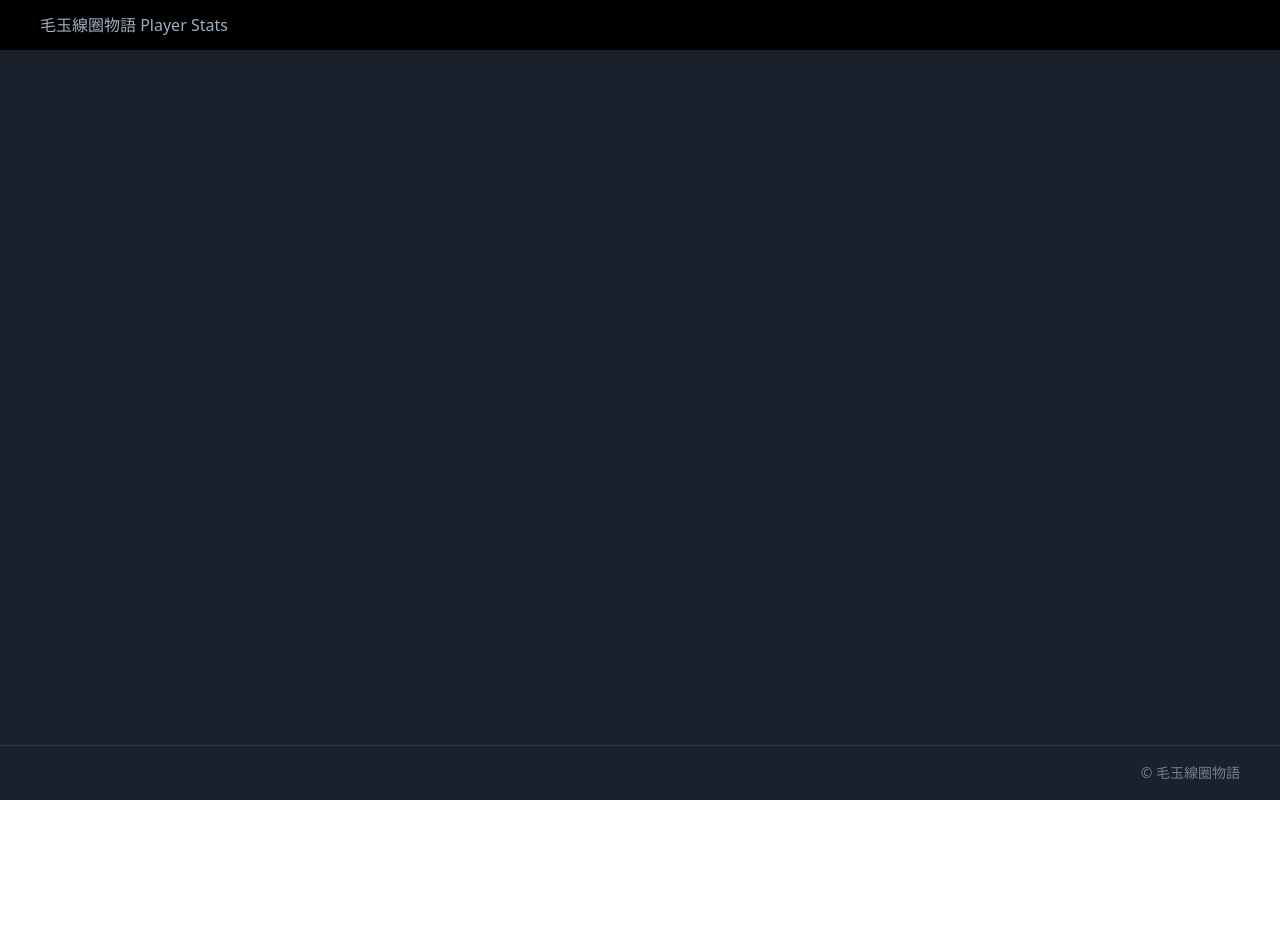
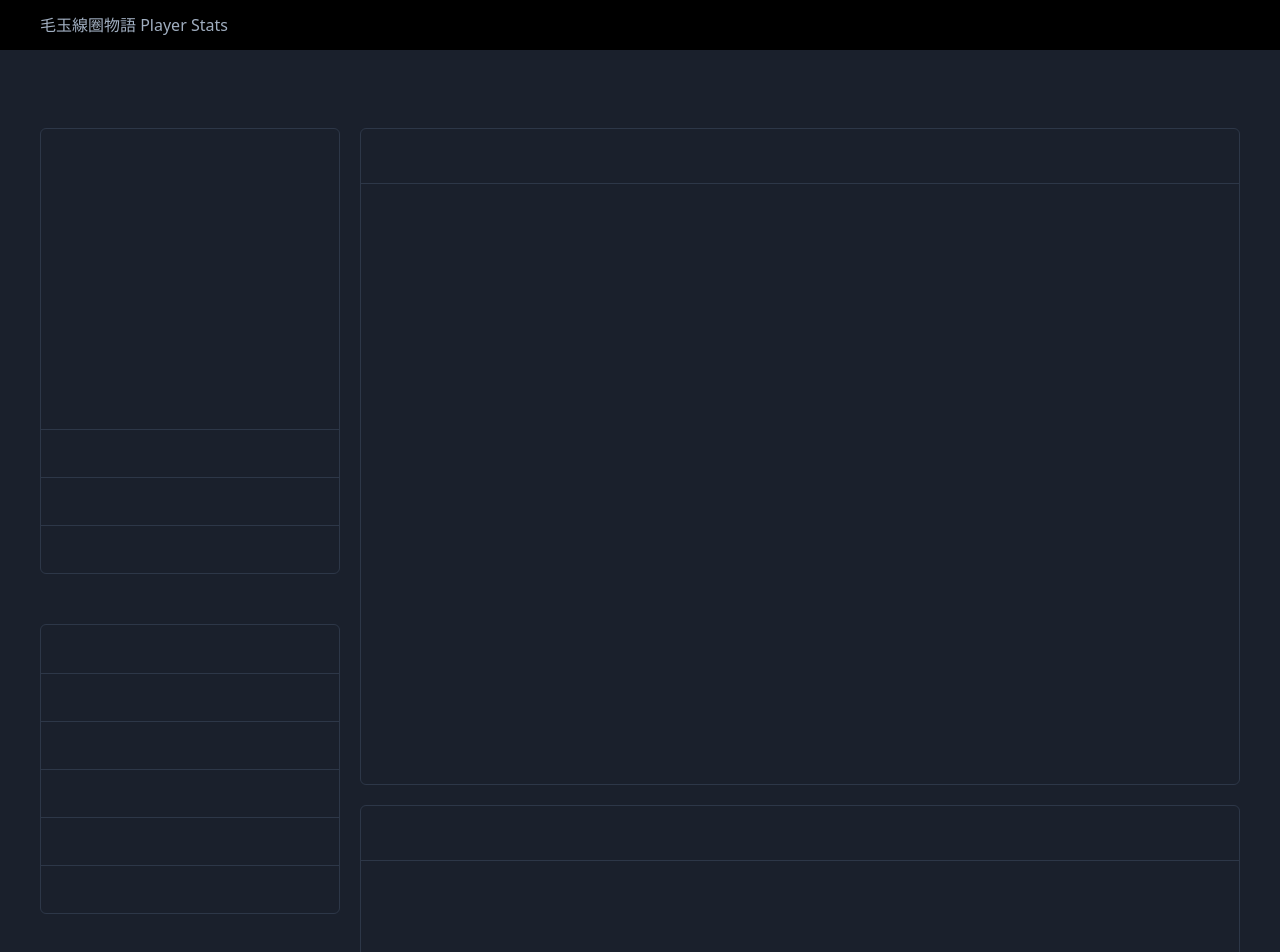
Before and after one commit to SilentDepth/nyaastats-web-v3, a Vue app: page /player in a window 1280 px wide. Shown: the top 952 px of the page. Before the commit the page ends 800 px from the top, so only its background shows below. Built offline with nearby package versions, Linux system fonts and the light colour scheme; what @tailwindcss/ui would draw is missing.

Commit message:
add player page (wireframe)

```diff
--- a/src/App.vue
+++ b/src/App.vue
@@ -2,7 +2,7 @@
   <div id="app" class="min-h-screen bg-gray-900 text-gray-300 flex flex-col">
     <div class="flex-none h-header bg-black text-gray-500">
       <header class="w-page h-header mx-auto flex">
-        <strong class="self-center font-medium">毛玉線圈物語 Player Stats</strong>
+        <RouterLink to="/" class="self-center font-medium">毛玉線圈物語 Player Stats</RouterLink>
         <span class="self-center w-6 h-6 ml-auto bg-cool-gray-800"></span>
       </header>
     </div>
--- a/src/assets/css/base.scss
+++ b/src/assets/css/base.scss
@@ -6,4 +6,8 @@ html {
   font-size: 16px;
 }
 
+span.inline-block.bg-cool-gray-800 {
+  height: 1em;
+}
+
 @tailwind utilities;
--- a/src/router/index.ts
+++ b/src/router/index.ts
@@ -5,7 +5,11 @@ const router = createRouter({
   routes: [
     {
       path: '/',
-      component: () => import('../views/Home.vue'),
+      component: () => import('@/views/Home.vue'),
+    },
+    {
+      path: '/player',
+      component: () => import('@/views/Player.vue'),
     },
   ],
 })
--- a/src/views/Home.vue
+++ b/src/views/Home.vue
@@ -2,20 +2,20 @@
   <div class="border-b border-gray-800" style="height: 300px;"></div>
   <div class="border-b border-gray-800">
     <div class="w-page mx-auto py-4 flex">
-      <span class="h-4 w-40 bg-cool-gray-800"></span>
-      <span class="h-4 w-16 ml-auto bg-cool-gray-800"></span>
+      <span class="w-40 bg-cool-gray-800"></span>
+      <span class="w-16 ml-auto bg-cool-gray-800"></span>
     </div>
   </div>
   <div class="w-page mx-auto py-5">
     <div class="flex flex-wrap -ml-5 -mt-5">
       <div v-for="n of 40" :key="n" class="flex-grow-0 flex-shrink w-1/4 pl-5 mt-5">
-        <div class="p-4 border border-gray-800 rounded-md flex">
-          <div class="w-16 h-16 border border-cool-gray-800 rounded-md"></div>
-        </div>
+        <RouterLink to="/player" class="p-4 border border-gray-800 rounded-md flex">
+          <i class="w-16 h-16 border border-cool-gray-800 rounded-md"></i>
+        </RouterLink>
       </div>
     </div>
     <div class="mt-5 py-4 border border-gray-800 rounded-md text-center">
-      <span class="inline-block h-4 w-20 bg-cool-gray-800"></span>
+      <span class="inline-block w-20 bg-cool-gray-800"></span>
     </div>
   </div>
 </template>
--- /dev/null
+++ b/src/views/Player.vue
@@ -0,0 +1,42 @@
+<template>
+  <div class="w-page mx-auto">
+    <h1 class="py-5"><span class="inline-block text-4xl w-36 bg-cool-gray-800"></span></h1>
+  </div>
+  <div class="w-page mx-auto pb-5 flex items-start">
+    <div class="flex-none w-aside">
+      <div class="border border-gray-800 rounded-md">
+        <div class="h-aside"></div>
+        <div class="h-12 border-t border-gray-800"></div>
+        <div class="h-12 border-t border-gray-800"></div>
+        <div class="h-12 border-t border-gray-800"></div>
+      </div>
+      <h2 class="mt-5 mb-3"><span class="inline-block w-16 bg-cool-gray-800"></span></h2>
+      <div class="border border-gray-800 rounded-md">
+        <div class="h-12 border-t first:border-t-0 border-gray-800"></div>
+        <div class="h-12 border-t first:border-t-0 border-gray-800"></div>
+        <div class="h-12 border-t first:border-t-0 border-gray-800"></div>
+        <div class="h-12 border-t first:border-t-0 border-gray-800"></div>
+        <div class="h-12 border-t first:border-t-0 border-gray-800"></div>
+        <div class="h-12 border-t first:border-t-0 border-gray-800"></div>
+      </div>
+    </div>
+    <div class="flex-1 ml-5">
+      <div class="border border-gray-800 rounded-md">
+        <h2 class="p-4 border-b border-gray-800"><span class="inline-block text-xl w-8 bg-cool-gray-800"></span></h2>
+        <div style="height: 600px;"></div>
+      </div>
+      <div class="mt-5 border border-gray-800 rounded-md">
+        <h2 class="p-4 border-b border-gray-800"><span class="inline-block text-xl w-8 bg-cool-gray-800"></span></h2>
+        <div style="height: 400px;"></div>
+      </div>
+    </div>
+  </div>
+</template>
+
+<script lang="ts">
+  import {defineComponent} from 'vue'
+
+  export default defineComponent({
+    name: 'PlayerView',
+  })
+</script>
--- a/tailwind.config.js
+++ b/tailwind.config.js
@@ -4,8 +4,12 @@ module.exports = {
       spacing: {
         page: '1200px',
         header: '50px',
+        aside: '300px',
       },
     },
+  },
+  variants: {
+    borderWidth: ['responsive', 'first'],
   },
   plugins: [
     require('@tailwindcss/ui'),
```
